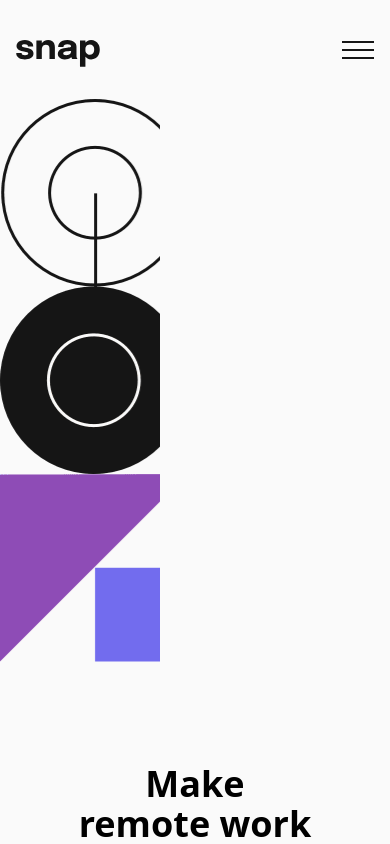
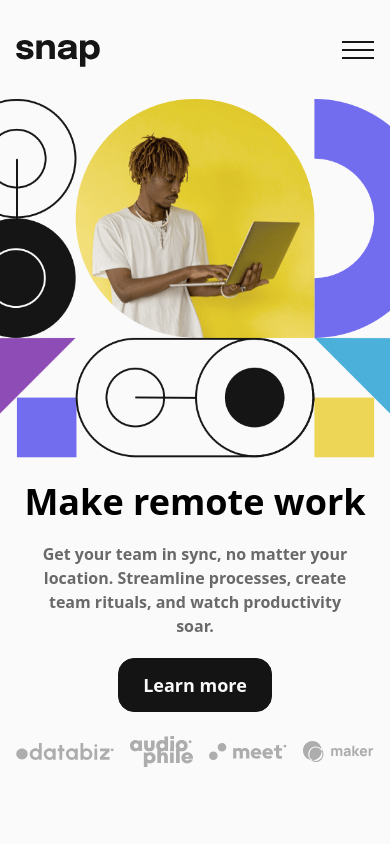
Before and after one commit to wagnnermorais/FEM-Snap-Landing, a React (Vite) app: page / in a window 390 px wide. Shown: the top 844 px of the page. Built offline with nearby package versions, Linux system fonts and the light colour scheme.

Commit message:
style: changing dimensions for mobile layout

```diff
--- a/src/components/Hero.tsx
+++ b/src/components/Hero.tsx
@@ -1,14 +1,15 @@
+import { useState } from "react";
 import Companys from "./Companys";
 
 const Hero = () => {
   return (
-    <main className="md:flex items-center justify-between flex-row-reverse md:w-11/12 mx-auto relative sm:block sm:w-full">
-      <div className="h-4/5 w-41">
-        <div className="h-full md:bg-[url('src/assets/image-hero-desktop.png')] md:bg-center md:bg-cover bg-no-repeat sm:bg-[url('src/assets/image-hero-mobile.png')]"></div>
+    <main className="md:flex items-center justify-between flex-row-reverse md:w-11/12 md:h-4/5 mx-auto relative sm:block sm:w-full sm:h-17/20">
+      <div className="md:h-full sm:h-2/4 md:w-41 sm:w-full ">
+        <div className="h-full w-full md:bg-[url('src/assets/image-hero-desktop.png')] bg-center bg-cover bg-no-repeat sm:bg-[url('src/assets/image-hero-mobile.png')]"></div>
       </div>
       <div className="md:w-55 sm:w-full">
-        <h1 className="flex flex-col mt-6 md:text-heading md:leading-none font-bold md:text-left sm:text-4xl sm:text-center">
-          Make <span>remote work</span>
+        <h1 className="flex flex-col md:w-3/4 mt-6 md:text-heading md:leading-none font-bold md:text-left sm:text-4xl sm:text-center">
+          Make remote work
         </h1>
         <div className="md:my-10 sm:my-5">
           <p className="md:w-70 md:text-lg font-semibold text-medium-gray md:px-0 md:text-justify sm:px-8 sm:w-full sm:text-base sm:text-center">
@@ -16,10 +17,12 @@ const Hero = () => {
             processes, create team rituals, and watch productivity soar.
           </p>
         </div>
-        <button className="py-4 px-8 text-lg font-bold bg-almost-black text-almost-white border border-almost-black rounded-2xl hover:bg-almost-white hover:text-almost-black duration-300">
-          Learn more
-        </button>
-        <div className="absolute bottom-0">
+        <div className="md:block sm:flex sm:justify-center sm:mb-5">
+          <button className="md:py-4 md:px-8 text-lg font-bold bg-almost-black text-almost-white border border-almost-black rounded-2xl hover:bg-almost-white hover:text-almost-black duration-300 sm:py-3 sm:px-6">
+            Learn more
+          </button>
+        </div>
+        <div className="md:absolute md:bottom-0 sm:mt-6 sm:px-4 sm:pb-8">
           <Companys />
         </div>
       </div>
```
